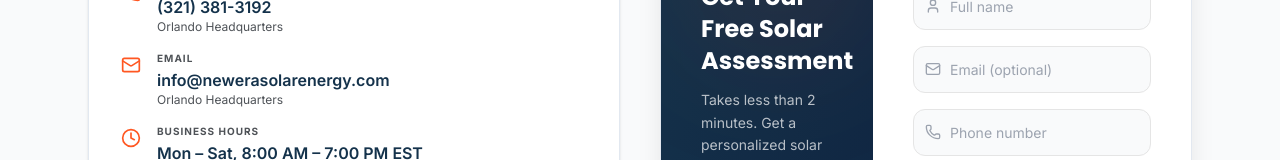
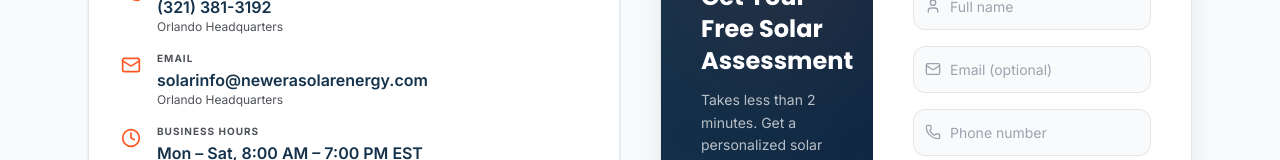
Before and after one commit to ralas90-art/NewEraWebsite, a Next.js app: page /contact in a window 1280 px wide. Shown: the part 565-725 px from the top of the page. Built offline with nearby package versions, Linux system fonts and the light colour scheme; no server answers.

Commit message:
chore: update contact email info to solarinfo@newerasolarenergy.com

```diff
--- a/components/pages/ContactPageContent.tsx
+++ b/components/pages/ContactPageContent.tsx
@@ -52,7 +52,7 @@ export default function ContactPageContent({ locale }: ContactPageContentProps)
       : 'Residential solar, roofing, and water purification services across FL, MA, and CT.',
     url: 'https://newerasolarenergy.com',
     telephone: '+1-321-381-3192',
-    email: 'info@newerasolarenergy.com',
+    email: 'solarinfo@newerasolarenergy.com',
     openingHours: 'Mo-Sa 08:00-19:00',
     areaServed: [
       { '@type': 'State', name: 'Florida' },
@@ -145,7 +145,7 @@ export default function ContactPageContent({ locale }: ContactPageContentProps)
                   <Mail className="w-5 h-5 text-[#ff5722] mt-1 shrink-0" />
                   <div>
                     <p className="text-[10px] font-bold text-[#4e5257] uppercase tracking-widest mb-0.5">{t.emailLabel}</p>
-                    <a href="mailto:info@newerasolarenergy.com" className="text-[#14324b] font-semibold font-sans hover:text-[#ff5722] transition-colors">
+                    <a href="mailto:solarinfo@newerasolarenergy.com" className="text-[#14324b] font-semibold font-sans hover:text-[#ff5722] transition-colors">
                       {t.emailVal}
                     </a>
                     <p className="text-xs text-[#4e5257] font-sans">{t.emailSub}</p>
--- a/lib/i18n/pagesContent.ts
+++ b/lib/i18n/pagesContent.ts
@@ -1180,7 +1180,7 @@ export const contactPageTranslations = {
     phoneVal: '(321) 381-3192',
     phoneSub: 'Orlando Headquarters',
     emailLabel: 'Email',
-    emailVal: 'info@newerasolarenergy.com',
+    emailVal: 'solarinfo@newerasolarenergy.com',
     emailSub: 'Orlando Headquarters',
     hoursLabel: 'Business Hours',
     hoursVal: 'Mon – Sat, 8:00 AM – 7:00 PM EST',
@@ -1208,7 +1208,7 @@ export const contactPageTranslations = {
     phoneVal: '(321) 381-3192',
     phoneSub: 'Oficina Central Orlando',
     emailLabel: 'Correo Electrónico',
-    emailVal: 'info@newerasolarenergy.com',
+    emailVal: 'solarinfo@newerasolarenergy.com',
     emailSub: 'Oficina Central Orlando',
     hoursLabel: 'Horario Comercial',
     hoursVal: 'Lunes a Sábado, 8:00 AM a 7:00 PM EST',
```
